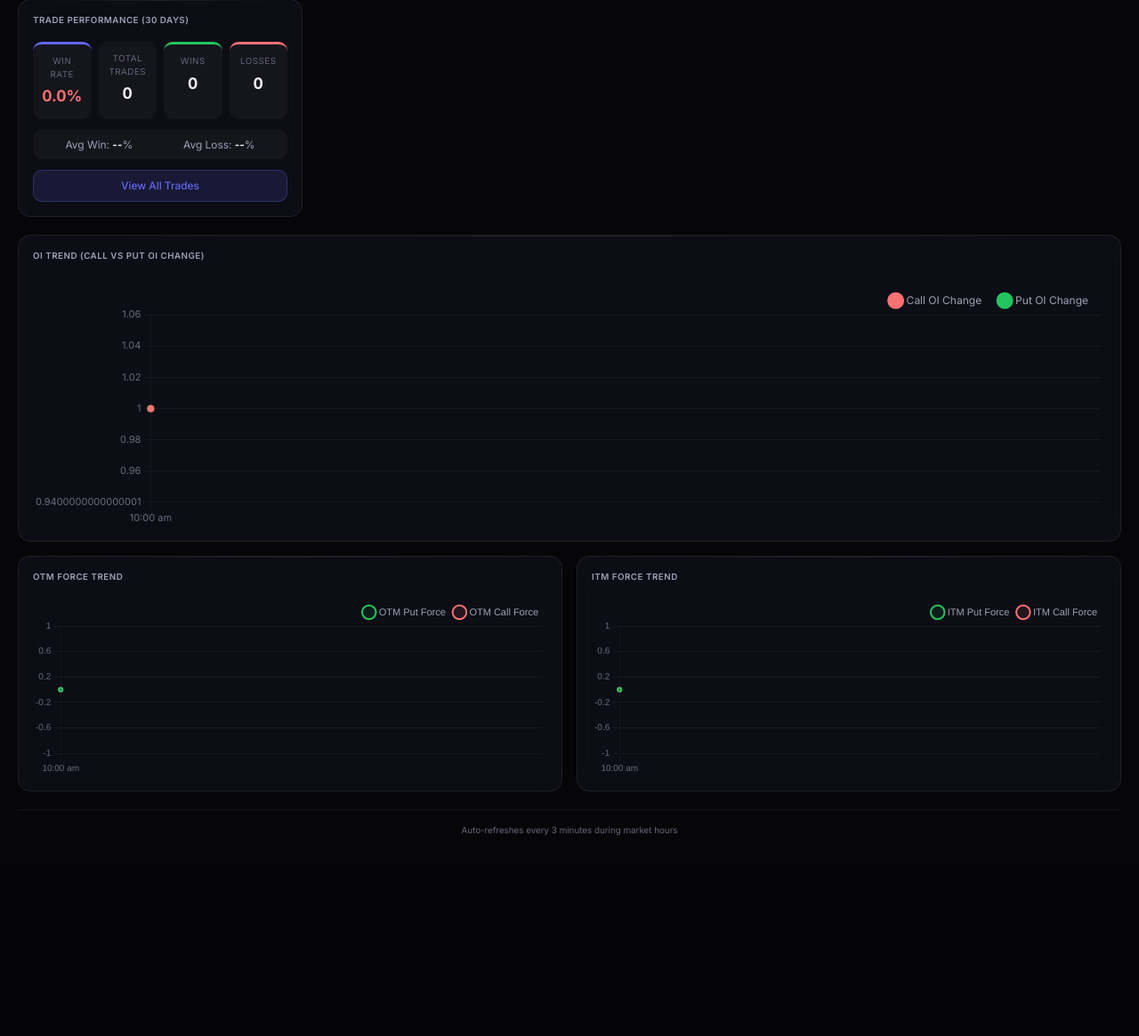
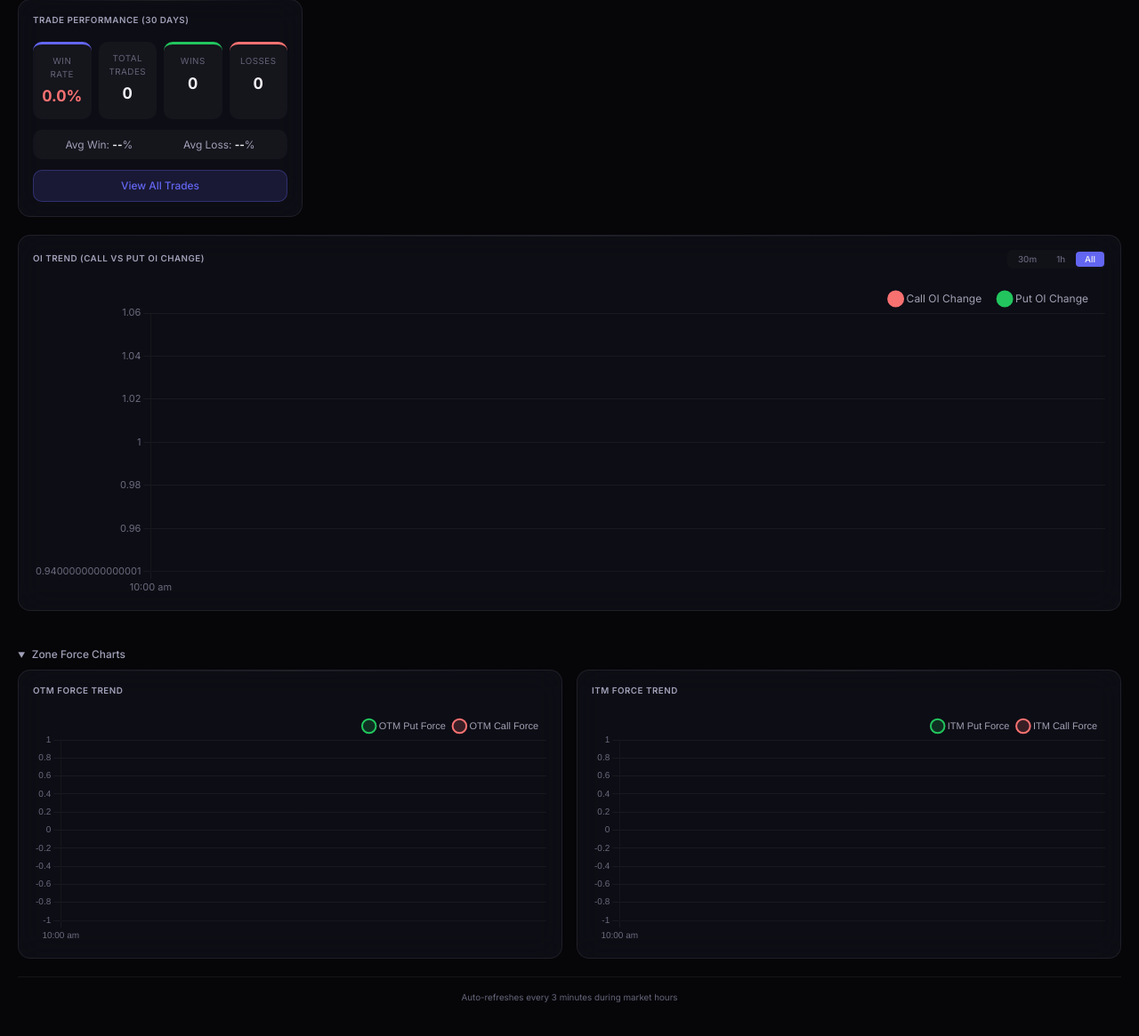
Before and after one commit to rajat157/oi_tracker, a Flask app: page / in a window 1280 px wide. Shown: the part 3235-4400 px from the top of the page at 89% size. Before the commit the page ends 4174 px from the top, so only its background shows below. Run offline with Flask 3, Linux system fonts and the light colour scheme; tables that the repository leaves empty hold one stand-in row (values such as "Sample post"); data that the repository does not hold is empty; some libraries are stand-ins or nearby versions.

Commit message:
feat(ui): Phase 4 — chart improvements
Taller charts (360px main, 260px sub), gradient area fills, hidden
points with hover reveal, zero-line highlight, period toggle
(30m/1h/All) on main chart, collapsible zone force sub-charts.

Co-Authored-By: Claude Opus 4.6 <noreply@anthropic.com>

```diff
--- a/static/chart.js
+++ b/static/chart.js
@@ -5,6 +5,8 @@ const socket = io();
 let oiChart = null;
 let otmChart = null;
 let itmChart = null;
+let fullChartHistory = [];
+let chartPeriod = 'all';
 
 // Initialize on page load
 document.addEventListener('DOMContentLoaded', function() {
@@ -44,6 +46,31 @@ function switchTableTab(btn, tabName) {
     if (panel) panel.classList.add('active');
 }
 
+// Chart period toggle
+function setChartPeriod(period) {
+    chartPeriod = period;
+    document.querySelectorAll('.period-btn').forEach(b => b.classList.remove('active'));
+    document.querySelector(`.period-btn[onclick*="${period}"]`)?.classList.add('active');
+    applyChartPeriod();
+}
+
+function applyChartPeriod() {
+    if (!fullChartHistory.length || !oiChart) return;
+    let filtered = fullChartHistory;
+    if (chartPeriod !== 'all') {
+        const mins = chartPeriod === '30m' ? 30 : 60;
+        const cutoff = Date.now() - mins * 60 * 1000;
+        filtered = fullChartHistory.filter(h => new Date(h.timestamp).getTime() > cutoff);
+    }
+    if (!filtered.length) filtered = fullChartHistory.slice(-3);
+    oiChart.data.labels = filtered.map(item =>
+        new Date(item.timestamp).toLocaleTimeString('en-IN', { hour: '2-digit', minute: '2-digit' })
+    );
+    oiChart.data.datasets[0].data = filtered.map(item => item.call_oi_change);
+    oiChart.data.datasets[1].data = filtered.map(item => item.put_oi_change);
+    oiChart.update('none');
+}
+
 // Update score gauge visualization
 function updateScoreGauge(score) {
     const marker = document.getElementById('score-gauge-marker');
@@ -57,6 +84,14 @@ function updateScoreGauge(score) {
 // Initialize Chart.js
 function initChart() {
     const ctx = document.getElementById('oi-chart').getContext('2d');
+
+    // Gradient fills
+    const bearGrad = ctx.createLinearGradient(0, 0, 0, 360);
+    bearGrad.addColorStop(0, 'rgba(248, 113, 113, 0.25)');
+    bearGrad.addColorStop(1, 'rgba(248, 113, 113, 0.02)');
+    const bullGrad = ctx.createLinearGradient(0, 0, 0, 360);
+    bullGrad.addColorStop(0, 'rgba(34, 197, 94, 0.25)');
+    bullGrad.addColorStop(1, 'rgba(34, 197, 94, 0.02)');
 
     oiChart = new Chart(ctx, {
         type: 'line',
@@ -67,22 +102,24 @@ function initChart() {
                     label: 'Call OI Change',
                     data: [],
                     borderColor: '#f87171',
-                    backgroundColor: 'rgba(248, 113, 113, 0.1)',
+                    backgroundColor: bearGrad,
                     fill: true,
                     tension: 0.4,
                     borderWidth: 2,
-                    pointRadius: 3,
+                    pointRadius: 0,
+                    pointHoverRadius: 4,
                     pointBackgroundColor: '#f87171'
                 },
                 {
                     label: 'Put OI Change',
                     data: [],
                     borderColor: '#22c55e',
-                    backgroundColor: 'rgba(34, 197, 94, 0.1)',
+                    backgroundColor: bullGrad,
                     fill: true,
                     tension: 0.4,
                     borderWidth: 2,
-                    pointRadius: 3,
+                    pointRadius: 0,
+                    pointHoverRadius: 4,
                     pointBackgroundColor: '#22c55e'
                 }
             ]
@@ -125,7 +162,11 @@ function initChart() {
                     ticks: { color: '#6b6b7f', font: { size: 11, family: 'Inter' }, maxRotation: 0 }
                 },
                 y: {
-                    grid: { color: 'rgba(255, 255, 255, 0.05)', drawBorder: false },
+                    grid: {
+                        color: (ctx) => ctx.tick.value === 0 ? 'rgba(255, 255, 255, 0.2)' : 'rgba(255, 255, 255, 0.05)',
+                        lineWidth: (ctx) => ctx.tick.value === 0 ? 1.5 : 1,
+                        drawBorder: false
+                    },
                     ticks: {
                         color: '#6b6b7f',
                         font: { size: 11, family: 'Inter' },
@@ -143,6 +184,13 @@ function initOTMChart() {
     if (!canvas) return;
 
     const ctx = canvas.getContext('2d');
+    const otmBullGrad = ctx.createLinearGradient(0, 0, 0, 260);
+    otmBullGrad.addColorStop(0, 'rgba(34, 197, 94, 0.2)');
+    otmBullGrad.addColorStop(1, 'rgba(34, 197, 94, 0.02)');
+    const otmBearGrad = ctx.createLinearGradient(0, 0, 0, 260);
+    otmBearGrad.addColorStop(0, 'rgba(248, 113, 113, 0.2)');
+    otmBearGrad.addColorStop(1, 'rgba(248, 113, 113, 0.02)');
+
     otmChart = new Chart(ctx, {
         type: 'line',
         data: {
@@ -152,21 +200,23 @@ function initOTMChart() {
                     label: 'OTM Put Force',
                     data: [],
                     borderColor: '#22c55e',
-                    backgroundColor: 'rgba(34, 197, 94, 0.1)',
+                    backgroundColor: otmBullGrad,
                     fill: true,
                     tension: 0.4,
                     borderWidth: 2,
-                    pointRadius: 2
+                    pointRadius: 0,
+                    pointHoverRadius: 4
                 },
                 {
                     label: 'OTM Call Force',
                     data: [],
                     borderColor: '#f87171',
-                    backgroundColor: 'rgba(248, 113, 113, 0.1)',
+                    backgroundColor: otmBearGrad,
                     fill: true,
                     tension: 0.4,
                     borderWidth: 2,
-                    pointRadius: 2
+                    pointRadius: 0,
+                    pointHoverRadius: 4
                 }
             ]
         },
@@ -174,6 +224,7 @@ function initOTMChart() {
             responsive: true,
             maintainAspectRatio: false,
             animation: false,
+            interaction: { intersect: false, mode: 'index' },
             plugins: {
                 legend: { position: 'top', align: 'end', labels: { color: '#a1a1b5', usePointStyle: true, font: { size: 11 } } }
             },
@@ -191,6 +242,13 @@ function initITMChart() {
     if (!canvas) return;
 
     const ctx = canvas.getContext('2d');
+    const itmBullGrad = ctx.createLinearGradient(0, 0, 0, 260);
+    itmBullGrad.addColorStop(0, 'rgba(34, 197, 94, 0.2)');
+    itmBullGrad.addColorStop(1, 'rgba(34, 197, 94, 0.02)');
+    const itmBearGrad = ctx.createLinearGradient(0, 0, 0, 260);
+    itmBearGrad.addColorStop(0, 'rgba(248, 113, 113, 0.2)');
+    itmBearGrad.addColorStop(1, 'rgba(248, 113, 113, 0.02)');
+
     itmChart = new Chart(ctx, {
         type: 'line',
         data: {
@@ -200,21 +258,23 @@ function initITMChart() {
                     label: 'ITM Put Force',
                     data: [],
                     borderColor: '#22c55e',
-                    backgroundColor: 'rgba(34, 197, 94, 0.1)',
+                    backgroundColor: itmBullGrad,
                     fill: true,
                     tension: 0.4,
                     borderWidth: 2,
-                    pointRadius: 2
+                    pointRadius: 0,
+                    pointHoverRadius: 4
                 },
                 {
                     label: 'ITM Call Force',
                     data: [],
                     borderColor: '#f87171',
-                    backgroundColor: 'rgba(248, 113, 113, 0.1)',
+                    backgroundColor: itmBearGrad,
                     fill: true,
                     tension: 0.4,
                     borderWidth: 2,
-                    pointRadius: 2
+                    pointRadius: 0,
+                    pointHoverRadius: 4
                 }
             ]
         },
@@ -222,6 +282,7 @@ function initITMChart() {
             responsive: true,
             maintainAspectRatio: false,
             animation: false,
+            interaction: { intersect: false, mode: 'index' },
             plugins: {
                 legend: { position: 'top', align: 'end', labels: { color: '#a1a1b5', usePointStyle: true, font: { size: 11 } } }
             },
@@ -1305,18 +1366,11 @@ function updateZoneTable(tbodyId, strikes) {
 function updateChartFromServer(history) {
     if (!history?.length || !oiChart) return;
 
-    const limited = history.slice(-30);
-
-    // Replace all chart data with server data
-    oiChart.data.labels = limited.map(item =>
-        new Date(item.timestamp).toLocaleTimeString('en-IN', { hour: '2-digit', minute: '2-digit' })
-    );
-    oiChart.data.datasets[0].data = limited.map(item => item.call_oi_change);
-    oiChart.data.datasets[1].data = limited.map(item => item.put_oi_change);
-    oiChart.update('none');
+    fullChartHistory = history;
+    applyChartPeriod();
 
     // Also update OTM/ITM charts from history (zone force data)
-    updateZoneChartsFromHistory(limited);
+    updateZoneChartsFromHistory(history.slice(-30));
 }
 
 /**
--- a/static/styles.css
+++ b/static/styles.css
@@ -1341,14 +1341,82 @@ body {
 .chart-card.chart-half { /* half-width chart cards */ }
 
 .chart-container {
-    height: 280px;
+    height: 360px;
     position: relative;
 }
 
 .chart-container-small {
-    height: 200px;
+    height: 260px;
     position: relative;
 }
+
+/* Chart period toggle */
+.chart-header {
+    display: flex;
+    justify-content: space-between;
+    align-items: center;
+    margin-bottom: var(--space-sm);
+}
+
+.chart-header .card-title { margin-bottom: 0; }
+
+.period-toggle {
+    display: flex;
+    gap: 2px;
+    background: var(--bg-secondary);
+    border-radius: var(--radius-sm);
+    padding: 2px;
+}
+
+.period-btn {
+    padding: 3px 10px;
+    background: transparent;
+    border: none;
+    color: var(--text-muted);
+    font-size: var(--text-xs);
+    font-family: inherit;
+    font-weight: 500;
+    cursor: pointer;
+    border-radius: 4px;
+    transition: var(--transition);
+}
+
+.period-btn:hover { color: var(--text-secondary); }
+
+.period-btn.active {
+    background: var(--accent);
+    color: var(--text-primary);
+}
+
+/* Collapsible sub-charts */
+.chart-details {
+    border: none;
+    margin-top: var(--space-lg);
+}
+
+.chart-details summary {
+    cursor: pointer;
+    color: var(--text-secondary);
+    font-size: var(--text-sm);
+    font-weight: 500;
+    padding: var(--space-sm) 0;
+    list-style: none;
+    display: flex;
+    align-items: center;
+    gap: var(--space-sm);
+}
+
+.chart-details summary::before {
+    content: "\25B6";
+    font-size: 0.6rem;
+    transition: transform 0.2s ease;
+}
+
+.chart-details[open] summary::before {
+    transform: rotate(90deg);
+}
+
+.chart-details summary::-webkit-details-marker { display: none; }
 
 #oi-chart,
 #otm-chart,
--- a/templates/dashboard.html
+++ b/templates/dashboard.html
@@ -917,12 +917,21 @@
         <!-- Chart Section -->
         <section class="chart-section">
             <div class="card chart-card">
+                <div class="chart-header">
                     <h3 class="card-title">OI Trend (Call vs Put OI Change)</h3>
+                    <div class="period-toggle">
+                        <button class="period-btn" onclick="setChartPeriod('30m')">30m</button>
+                        <button class="period-btn" onclick="setChartPeriod('1h')">1h</button>
+                        <button class="period-btn active" onclick="setChartPeriod('all')">All</button>
+                    </div>
+                </div>
                 <div class="chart-container">
                     <canvas id="oi-chart"></canvas>
                 </div>
             </div>
 
+            <details class="chart-details" open>
+                <summary>Zone Force Charts</summary>
                 <div class="charts-row">
                     <div class="card chart-card chart-half">
                         <h3 class="card-title">OTM Force Trend</h3>
@@ -937,6 +946,7 @@
                         </div>
                     </div>
                 </div>
+            </details>
         </section>
 
         <!-- Footer -->
```
Lines whose indentation alone changed are shown as unchanged.
